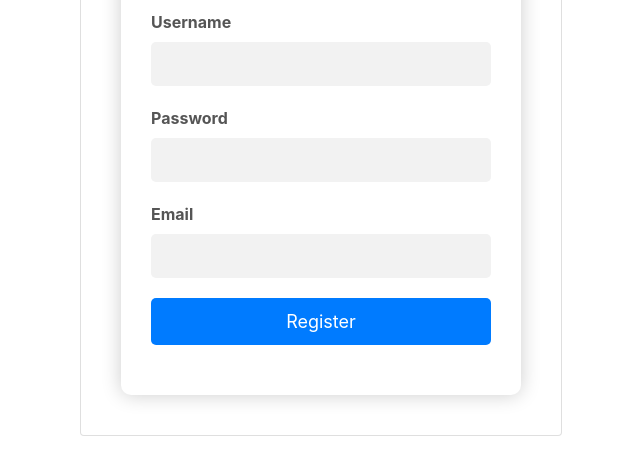
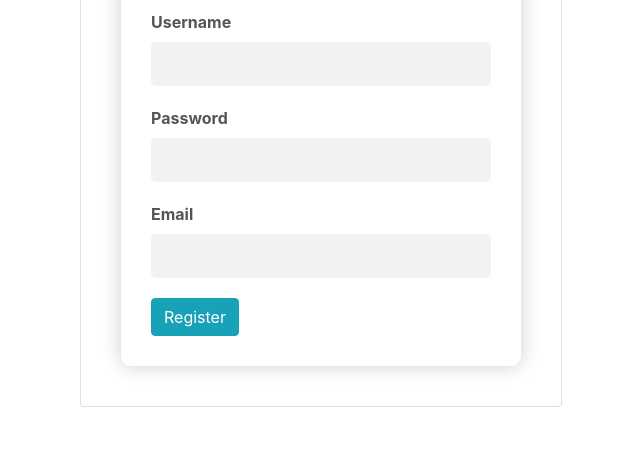
Before and after one commit to ASAthigiri/E_Commerce-Website, a plain HTML site: page register.html in a window 1280 px wide. Shown: the part 165-640 px from the top of the page, without its empty margins (319-959 px from the left). Drawn offline with nearby package versions, Linux system fonts and the light colour scheme.

Commit message:
register.html

```diff
--- a/register.html
+++ b/register.html
@@ -33,7 +33,7 @@
               <label for="email">Email</label>
               <input type="email" name="email" id="email" required>
               <br>
-              <input type="submit" value="Register">
+              <a href="login.html"> <button type="button" class="btn btn-info">Register</button></a>
 
             </form>
 
```
